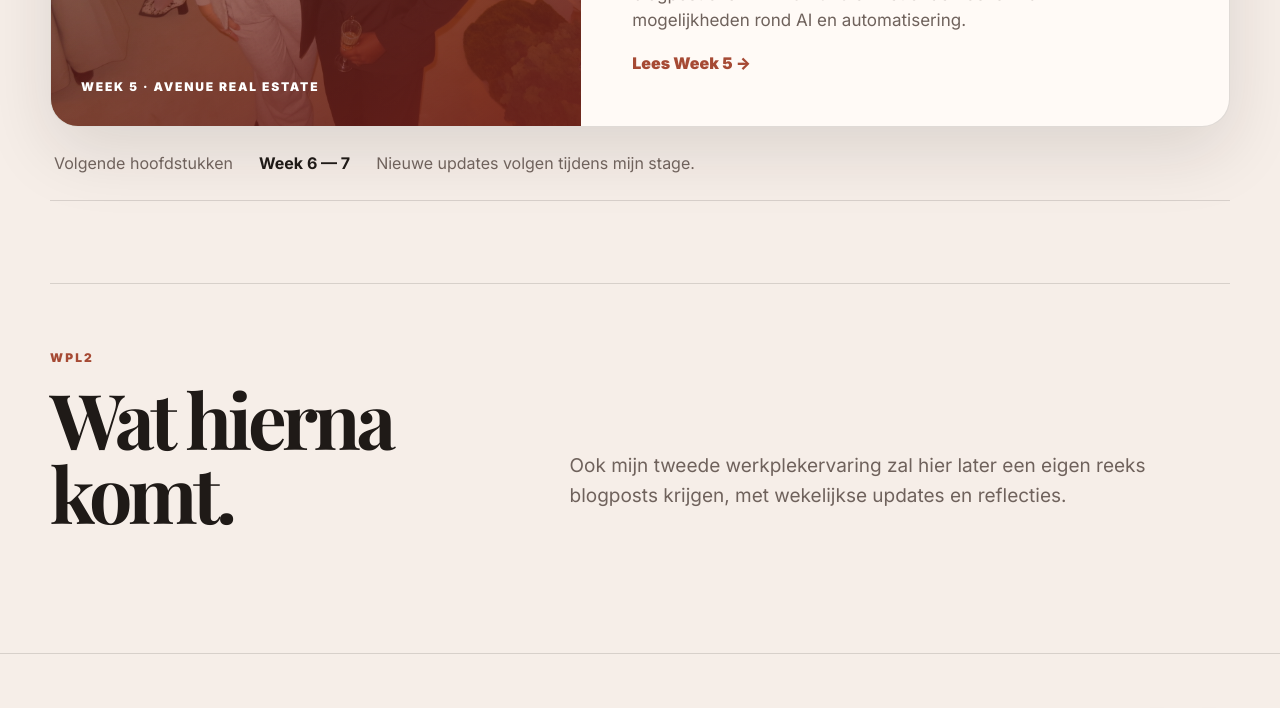
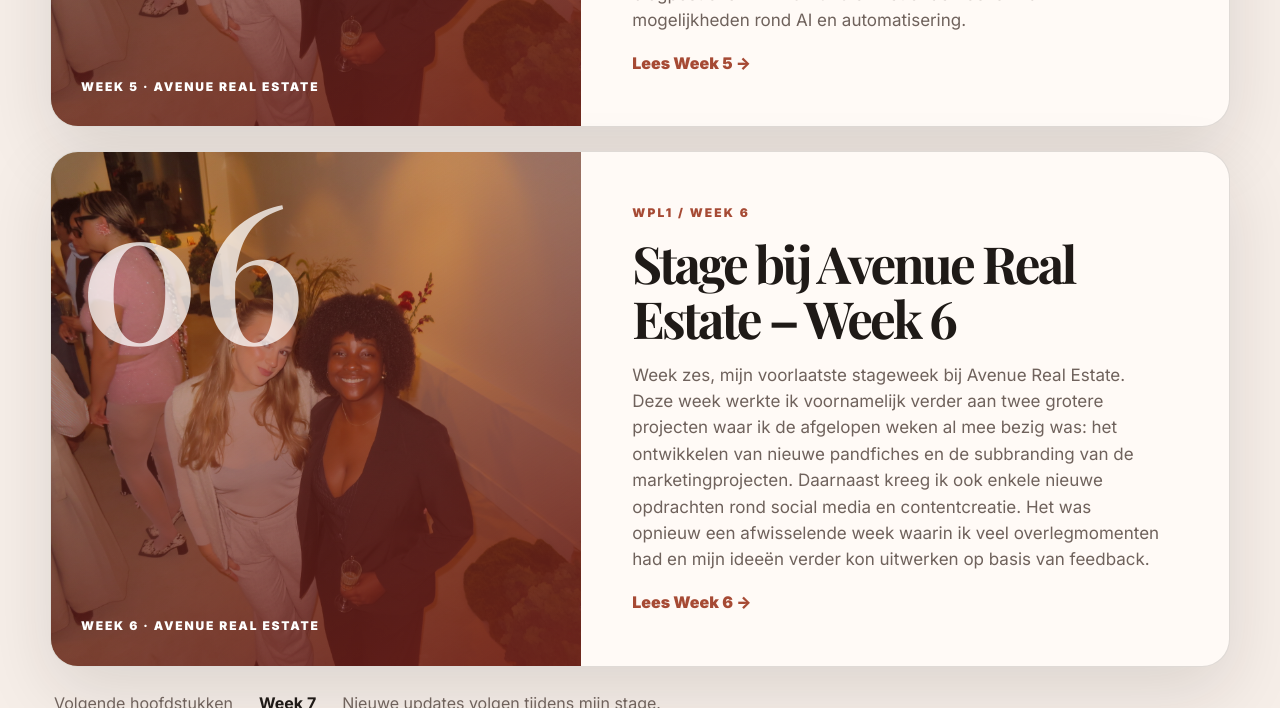
Before and after one commit to juliangrosfeld/Manou-meersman, a plain HTML site: page blog.html in a window 1280 px wide. Shown: the part 3290-3998 px from the top of the page. Drawn offline with nearby package versions, Linux system fonts and the light colour scheme.

Commit message:
Add WPL1 Week 6 to blog overview

```diff
--- a/blog.html
+++ b/blog.html
@@ -53,7 +53,8 @@
       <a class="week-feature" href="wpl1-week3.html" style="margin-top:24px"><div class="week-feature-visual"><span class="week-feature-index">03</span><span class="week-feature-stamp">Week 3 · Avenue Real Estate</span></div><div class="week-feature-content"><span class="number">WPL1 / Week 3</span><h3>Stage bij Avenue Real Estate – Week 3</h3><p>Mijn derde stageweek bij Avenue Real Estate zit er alweer op! Deze week stond vooral in het teken van de laatste voorbereidingen voor de lancering van de nieuwe website van Avenue. Daarnaast heb ik gewerkt aan het schrijven van nieuwe content, het verbeteren van de SEO en het controleren van de laatste details. Het was een drukke week, maar ik heb opnieuw veel kunnen bijleren.</p><span class="text-link">Lees Week 3 →</span></div></a>
       <a class="week-feature" href="wpl1-week4.html" style="margin-top:24px"><div class="week-feature-visual"><span class="week-feature-index">04</span><span class="week-feature-stamp">Week 4 · Avenue Real Estate</span></div><div class="week-feature-content"><span class="number">WPL1 / Week 4</span><h3>Stage bij Avenue Real Estate – Week 4</h3><p>Mijn vierde stageweek bij Avenue is weer voorbijgevlogen. Deze week was heel afwisselend, want naast het verder aanvullen van de nieuwe website kreeg ik ook de kans om aan enkele nieuwe en creatievere projecten te werken. Zo was ik bezig met het ontwikkelen van nieuwe marketingconcepten, het ontwerpen van pandfiches en het onderzoeken van mogelijkheden rond AI en automatisering.</p><span class="text-link">Lees Week 4 →</span></div></a>
       <a class="week-feature" href="wpl1-week5.html" style="margin-top:24px"><div class="week-feature-visual"><span class="week-feature-index">05</span><span class="week-feature-stamp">Week 5 · Avenue Real Estate</span></div><div class="week-feature-content"><span class="number">WPL1 / Week 5</span><h3>Stage bij Avenue Real Estate – Week 5</h3><p>En zo zit week 5 bij Avenue Real Estate er op. Deze week was iets korter dan normaal, omdat het op woensdag 11 november Wapenstilstand was en ik dus geen stage had. Toch heb ik op maandag en dinsdag veel kunnen doen. Ik werkte vooral verder aan de ontwikkeling van nieuwe pandfiches, maar hield me ook bezig met, nog steeds, de website, het schrijven van een nieuwe blogpost over MAPIC 2026 en het onderzoeken van mogelijkheden rond AI en automatisering.</p><span class="text-link">Lees Week 5 →</span></div></a>
-      <div class="week-later"><span>Volgende hoofdstukken</span><strong>Week 6 — 7</strong><p>Nieuwe updates volgen tijdens mijn stage.</p></div>
+      <a class="week-feature" href="wpl1-week6.html" style="margin-top:24px"><div class="week-feature-visual"><span class="week-feature-index">06</span><span class="week-feature-stamp">Week 6 · Avenue Real Estate</span></div><div class="week-feature-content"><span class="number">WPL1 / Week 6</span><h3>Stage bij Avenue Real Estate – Week 6</h3><p>Week zes, mijn voorlaatste stageweek bij Avenue Real Estate. Deze week werkte ik voornamelijk verder aan twee grotere projecten waar ik de afgelopen weken al mee bezig was: het ontwikkelen van nieuwe pandfiches en de subbranding van de marketingprojecten. Daarnaast kreeg ik ook enkele nieuwe opdrachten rond social media en contentcreatie. Het was opnieuw een afwisselende week waarin ik veel overlegmomenten had en mijn ideeën verder kon uitwerken op basis van feedback.</p><span class="text-link">Lees Week 6 →</span></div></a>
+      <div class="week-later"><span>Volgende hoofdstukken</span><strong>Week 7</strong><p>Nieuwe updates volgen tijdens mijn stage.</p></div>
     </section>
     <section class="section wpl2-preview">
       <div class="section-head"><div><div class="number">WPL2</div><h2>Wat hierna komt.</h2></div><p class="section-lead">Ook mijn tweede werkplekervaring zal hier later een eigen reeks blogposts krijgen, met wekelijkse updates en reflecties.</p></div>
```
